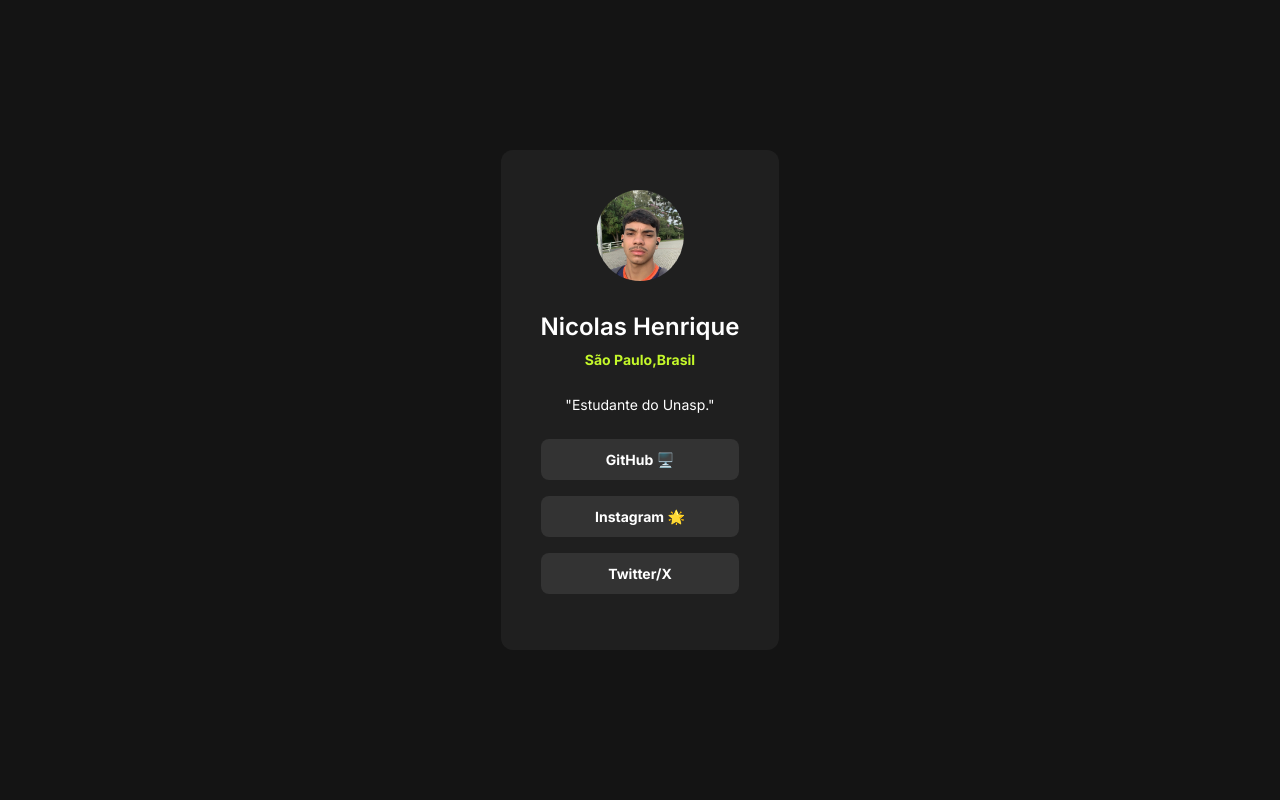
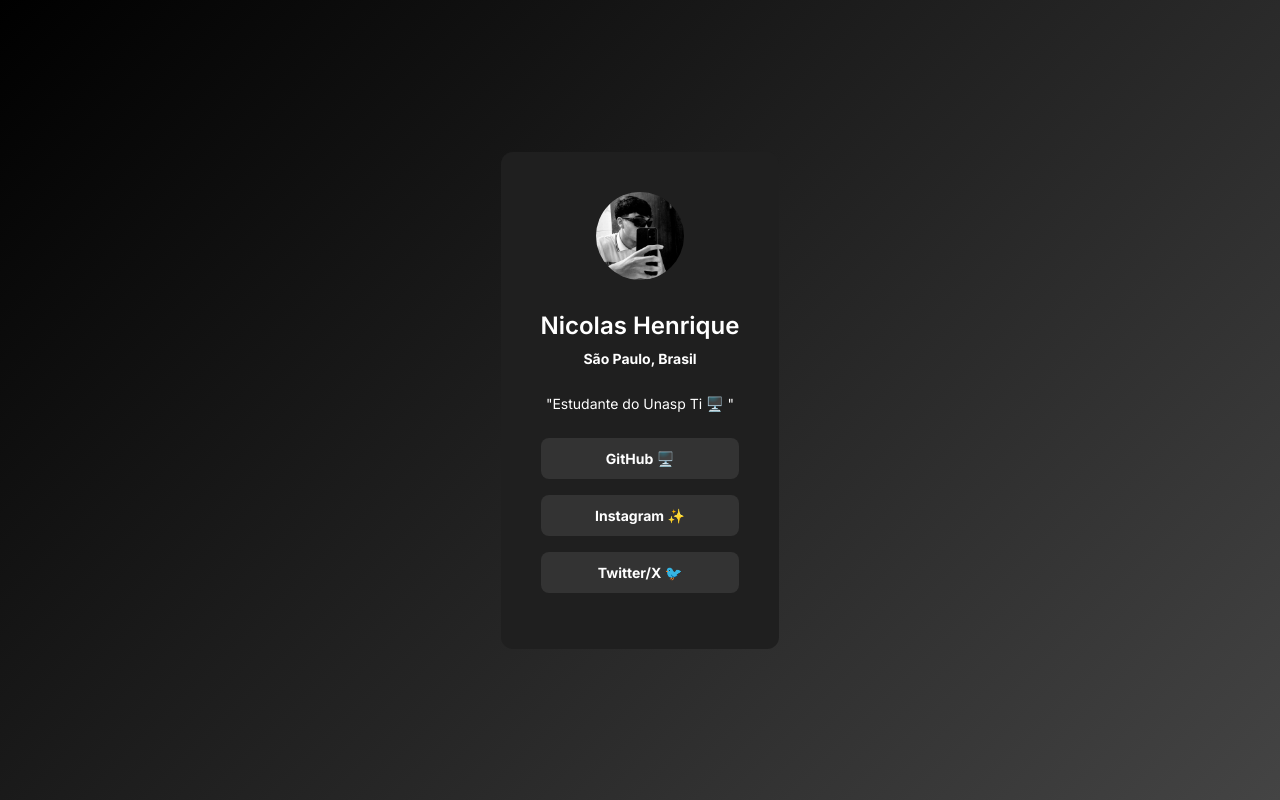
Before and after one commit to nicolas09macedoz/link-tree01mc, a plain HTML site: page index.html in a window 1280 px wide. Drawn offline with Linux system fonts and the light colour scheme.

Commit message:
estilização e etc

```diff
--- a/index.html
+++ b/index.html
@@ -1,33 +1,30 @@
 <!DOCTYPE html>
-<html lang="pt-br">
+<html lang="en">
 <head>
     <meta charset="UTF-8">
     <meta name="viewport" content="width=device-width, initial-scale=1.0">
-    <title>Minha Linktree</title>
     <link rel="stylesheet" href="style.css">
+    <title>Link Tree</title>
 </head>
 <body>
     <div>
-        <img src="WhatsApp Image 2025-03-19 at 18.08.31.jpg" alt="Foto de Perfil">
+        <img src="foto2.jpeg" alt="">
+
         <h1>Nicolas Henrique</h1>
-        <strong>São Paulo,Brasil</strong>
-        <p>"Estudante do Unasp."</p>
+
+        <strong>São Paulo, Brasil</strong>
+
+        <p>"Estudante do Unasp Ti 🖥️ "</p>
+
         <ul>
             <li>
                 <a href="https://github.com/nicolas09macedoz" target="_blank">GitHub  🖥️</a>
             </li>
-
             <li>
-                <a href="httpswww.instagram.commacedozz" target="_blank">Instagram  🌟</a>
+                <a href="https://www.instagram.com/macedozz___?igsh=bGNmbnI4Z2lwejc4" target="_blank">Instagram  ✨</a>
             </li>
-
-            <li>
-                <a href="httpsx.commaced0z" target="_blank">Twitter/X</a>
-            </li>
-
-
+                <a href="https://x.com/maced0z" target="_blank"">Twitter/X  🐦</a>
         </ul>
     </div>
-</div>
 </body>
 </html>
--- a/style.css
+++ b/style.css
@@ -17,7 +17,7 @@
 }
 
 body {
-    background-color: var(--black);
+    background: linear-gradient(135deg, #000000, #444444);
     height: 100svh;
     display: flex;
     justify-content: center;
@@ -52,7 +52,7 @@ h1 {
 
 strong {
     font-size: 14px;
-    color: var(--neon-green);
+    color: rgb(255, 255, 255);
     line-height: 150%;
 }
 
@@ -64,7 +64,7 @@ p {
 
 a {
     display: block;
-    color: var(--white);
+    color: rgb(255, 255, 255);
     text-decoration: none;
     background-color: var(--grey);
     margin-bottom: 16px;
@@ -75,7 +75,7 @@ a {
 }
 
 a:hover {
-    background-color: var(--neon-green);
+    background-color: rgb(255, 255, 255);
     color: var(--grey);
     transition: 0.6s;
 }
```
Also changed, not shown: foto2.jpeg (added).
